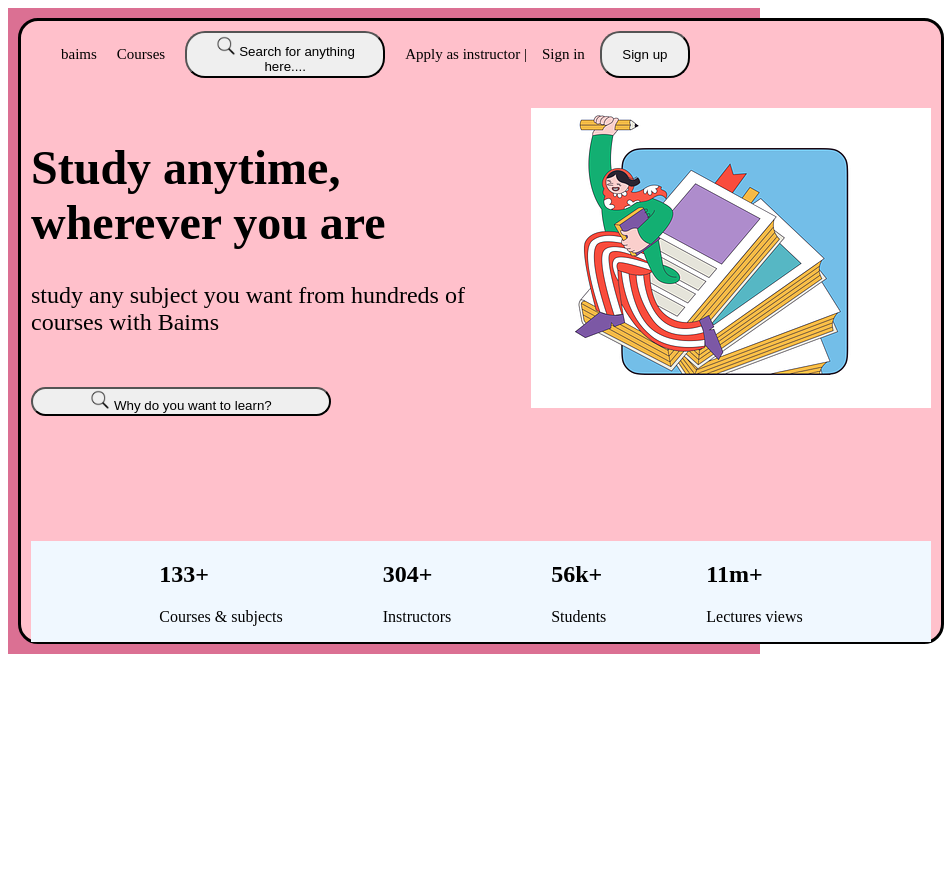
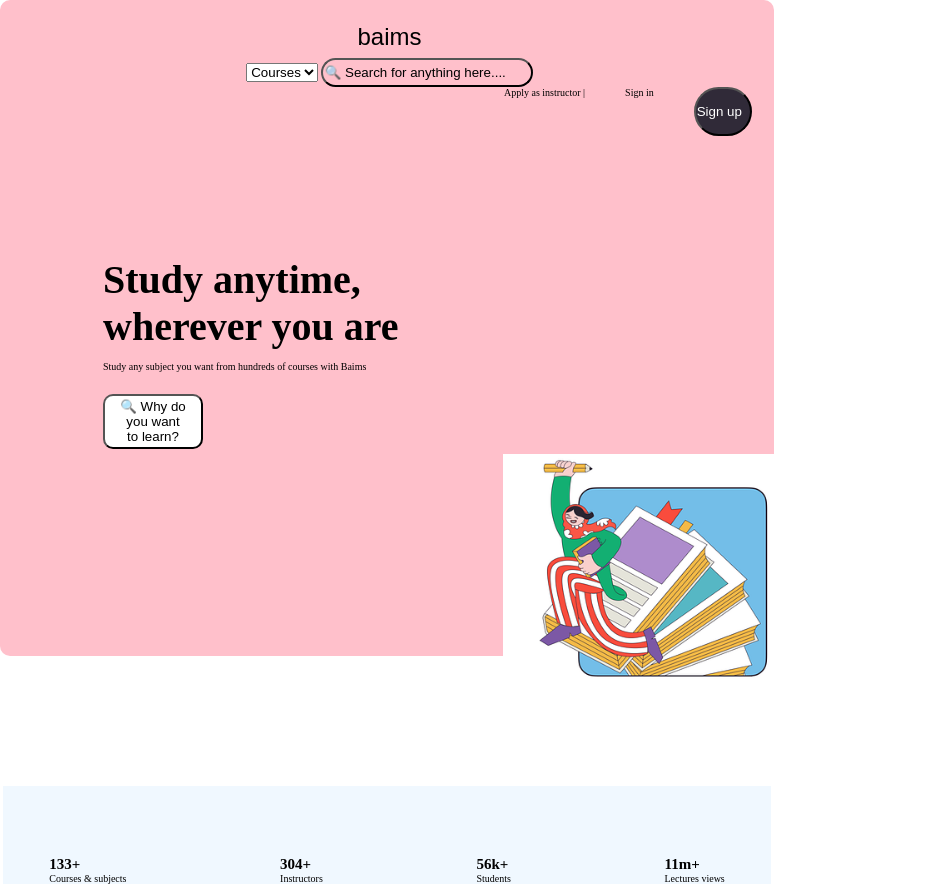
Before and after one commit to Loice-Staice/biamweb, a plain HTML site: page index.html in a window 768 px wide. Shown: the whole page, 944 px wide, since content can reach past the window. Before the commit the page ends 800 px from the top, so only its background shows below. Drawn offline with Linux system fonts and the light colour scheme.

Commit message:
add files

```diff
--- a/index.html
+++ b/index.html
@@ -7,32 +7,34 @@
     <title>Baims</title>
 </head>
 <body>
-    <div id="main">
-    <div id="first">
-        <div class="nav" >
-            <p> baims</p>
-            <p> Courses</a> </p>
-            <button class="buttonone"><img src="photo.png/iconsearch.png" width="20px"> Search for anything here....</button>
+    <div id="homepage">
+        <div class="navbar" >
+            <p class="logo"> baims</p>
+            <select><option>Courses</select>
+            <button class="searchanythingbutton">&#128269; Search for anything here....</button>
             <div class="nav2">
             <p>Apply as instructor |</p>
             <p>Sign in</p>
-            <button class="buttontwo">Sign up</button>
+            <button class="signupbutton">Sign up</button>
             </div>
         </div>
 
-    <div id="study">
+    <div id="landingpage">
         <div>
-            <h1>Study anytime,<br>wherever you are</h1>
-            <p>study any subject you want from hundreds of courses with Baims</p>
+            <h1 id="text">Study anytime,<br>wherever you are</h1>
             <br>
-            <button id="search"><img src="photo.png/iconsearch.png" width="20px"> Why do you want to learn?</button>
+            <p>Study any subject you want from hundreds of courses with Baims </p>
+            <br>
+            <br>
+            <button id="searchbutton">&#128269; Why do you want to learn?</button>
         </div>
         <div>
-            <img src="photo.png/original-e9cf70c529c14db0064fbe95adc5ec07.png">
+            <img class="images" src="photo.png/original-e9cf70c529c14db0064fbe95adc5ec07.png" alt="academics">
         </div>
     </div>
 
-    <div id="footer">
+</body>
+<footer>
             <div>
                 <h2>133+</h2>
                 <p>Courses & subjects</p>
@@ -50,9 +52,5 @@
                     <p>Lectures views</p>
                 </div>
              </div>
-    </div>
-    </div>
-
-
-</body>
+        </footer>
 </html>
--- a/style.css
+++ b/style.css
@@ -1,120 +1,254 @@
-#main{
-    background-color: palevioletred;
-    padding-top: 100px;
-    padding-bottom: 100px;
-    padding-left: 400px;
-    padding-right: 60px;
+*{
+    margin: 0;
+    padding: 0;
 }
-#first{
-    border: solid;
+#homepage{
     background-color: pink;
-    width: 900px;
-    height: 600px;
+    width: 1900px;
+    height: 650px;
     border-radius: 20px;
-    padding: 10px;
-
+    padding: 5px 10px;
 
 }
-.nav{
+.logo{
+    font-family: Arial, sans-serif;
+    font-size: x-large;
+}
+.navbar{
     display: flex;
     text-align: center;
     gap: 50px;
-    font-size: 15px;
-    padding-left: 30px;
+    font-size:20px;
+    padding-left: 100px;
+    padding-top: 20px;
+
 
 }
 .nav2{
     display: flex;
-    gap: 30px;
+    gap: 60px;
+    margin-left: 35%;
 
 }
-.buttonone{
+.searchanythingbutton{
     border-radius: 20px;
-    width: 200px;
-}
-.buttontwo{
-    border-radius: 20px;
-    width: 90px;
-}
-#study{
-    display: flex;
-    gap: 50px;
-    margin-top: 30px;
-    font-size: x-large;
-}
-#footer{
-    display: flex;
-    justify-content: center;
-    gap: 100px;
-    /* padding-top: 150px; */
-    background-color: aliceblue;
-    margin-top: 125px;
-}
-#search{
-    border-radius: 20px;
-    width: 300px;
-}
-
-@media only screen and (max-width: 768px) and (min-width: 360px)  {
-
-#main{
-    background-color: palevioletred;
-    /* padding-top: 10px;
-    padding-bottom: 50px;
-    padding-left: 200px;
-    padding-right: 30px; */
-    padding: 10px;
-}
-#first{
-    border: solid;
-    background-color: pink;
-    /* width: 900px;
-    height: 600px; */
-    border-radius: 20px;
-    padding: 10px;
+    padding: 5px 90px;
+    margin-top: 7px;
+    background-color:transparent;
+    color: black;
 
 
 }
-.nav{
-    display: flex;
-    flex-wrap: wrap;
-    text-align: center;
-    gap: 20px;
-    font-size: 15px;
-    padding-left: 30px;
+.signupbutton{
+    border-radius: 60px;
+    padding: 15px 32px;
+    background-color:#302A38;
+    color: white;
+
 
 }
-.nav2{
-    display: flex;
-    flex-wrap: wrap;
-    gap: 15px;
+
+.images{
+    height: 400px;
+    padding-left:400px ;
+    /* padding-top: 100px; */
+
 
 }
-.buttonone{
-    border-radius: 20px;
-    width: 200px;
-}
-.buttontwo{
-    border-radius: 20px;
-    width: 90px;
-}
-#study{
+#landingpage{
     display: flex;
     gap: 50px;
-    margin-top: 30px;
+    margin-top: 120px;
     font-size: x-large;
+    padding-left: 100px;
+
 }
-#footer{
+#text{
+    font-size: 300%;
+}
+#searchbutton{
+    border-radius: 20px;
+    padding: 10px 90px;
+    background-color:white;
+    color: black;
+
+}
+footer{
     display: flex;
     justify-content: center;
-    gap: 100px;
-    /* padding-top: 150px; */
+    gap: 20%;
+    padding-top: 50px;
     background-color: aliceblue;
-    margin-top: 125px;
-}
-#search{
-    border-radius: 20px;
-    width: 300px;
+    margin-top: 80px;
+    font-size: x-large;
+
+
 }
 
+
+@media screen and (min-width: 280px) and (max-width: 530px) {
+    *{
+        margin: 0;
+        padding: 0;
+    }
+    #homepage{
+        background-color: pink;
+        width: 100%;
+        height: 650px;
+        border-radius: 10px;
+        padding: 3px;
+
+    }
+    .texts{
+        font-family: Arial, sans-serif;
+        font-size: x-small;
+    }
+    .navbar{
+        display: block;
+        text-align: center;
+        gap: 25px;
+        font-size:10px;
+        padding-left: 5px;
+    }
+    .nav2{
+        display: flex;
+        gap: 40px;
+        margin-left: 5%;
+
+    }
+    .searchanythingbutton{
+        border-radius: 20px;
+        padding: 5px 25px;
+        margin-top: 7px;
+        background-color:transparent;
+        color: black;
+        padding-left: 2px;
+
+    }
+    .signupbutton{
+        border-radius: 60px;
+        padding: 15px 8px;
+        background-color:#302A38;
+        color: white;
+        padding-left: 1px;
+
+    }
+    .images{
+        height: 150px;
+        padding-left:1px ;
+    }
+    #landingpage{
+        display: block;
+        gap: 25px;
+        margin-top: 120px;
+        font-size: x-small;
+        padding-left: 100px;
+    }
+    #text{
+        font-size: xx-large;
+    }
+    #searchbutton{
+        border-radius: 10px;
+        padding: 1px 5px;
+        background-color:transparent;
+        color: black;
+        width: 100px;
+    }
+    footer{
+        /* display: flex; */
+        justify-content: center;
+        gap: 15%;
+        padding-top: 70px;
+        background-color: aliceblue;
+        margin-top: 70px;
+        font-size: x-small;
+
+    }
+
+
 }
+
+@media screen and (min-width: 530px) and (max-width: 1024px) {
+    *{
+        margin: 0;
+        padding: 0;
+    }
+    #homepage{
+        background-color: pink;
+        width: 100%;
+        height: 650px;
+        border-radius: 10px;
+        padding: 3px;
+
+    }
+    .texts{
+        font-family: Arial, sans-serif;
+        font-size: xx-small;
+    }
+    .navbar{
+        display: block;
+        text-align: center;
+        gap: 25px;
+        font-size:10px;
+        padding-left: 5px;
+    }
+    .nav2{
+        display: flex;
+        gap: 40px;
+        margin-left: 65%;
+
+    }
+    .searchanythingbutton{
+        border-radius: 20px;
+        padding: 5px 25px;
+        margin-top: 7px;
+        background-color:transparent;
+        color: black;
+        padding-left: 2px;
+
+    }
+    .signupbutton{
+        border-radius: 60px;
+        padding: 15px 8px;
+        background-color:#302A38;
+        color: white;
+        padding-left: 1px;
+
+    }
+    .images{
+        height: 250px;
+        padding-left:400px ;
+        padding-top: 5px;
+    }
+    #landingpage{
+        display: block;
+        gap: 25px;
+        margin-top: 120px;
+        font-size: x-small;
+        padding-left: 100px;
+    }
+    #text{
+        font-size: 40px;
+
+    }
+    #searchbutton{
+        border-radius: 10px;
+        padding: 3px 15px;
+        background-color:white;
+        color: black;
+        width: 100px;
+    }
+    footer{
+        /* display: flex; */
+        justify-content: center;
+        gap: 20%;
+        padding-top: 70px;
+        background-color: aliceblue;
+        margin-top: 80px;
+        font-size: x-small;
+
+
+    }
+
+
+}
```
Lines whose indentation alone changed are shown as unchanged.
